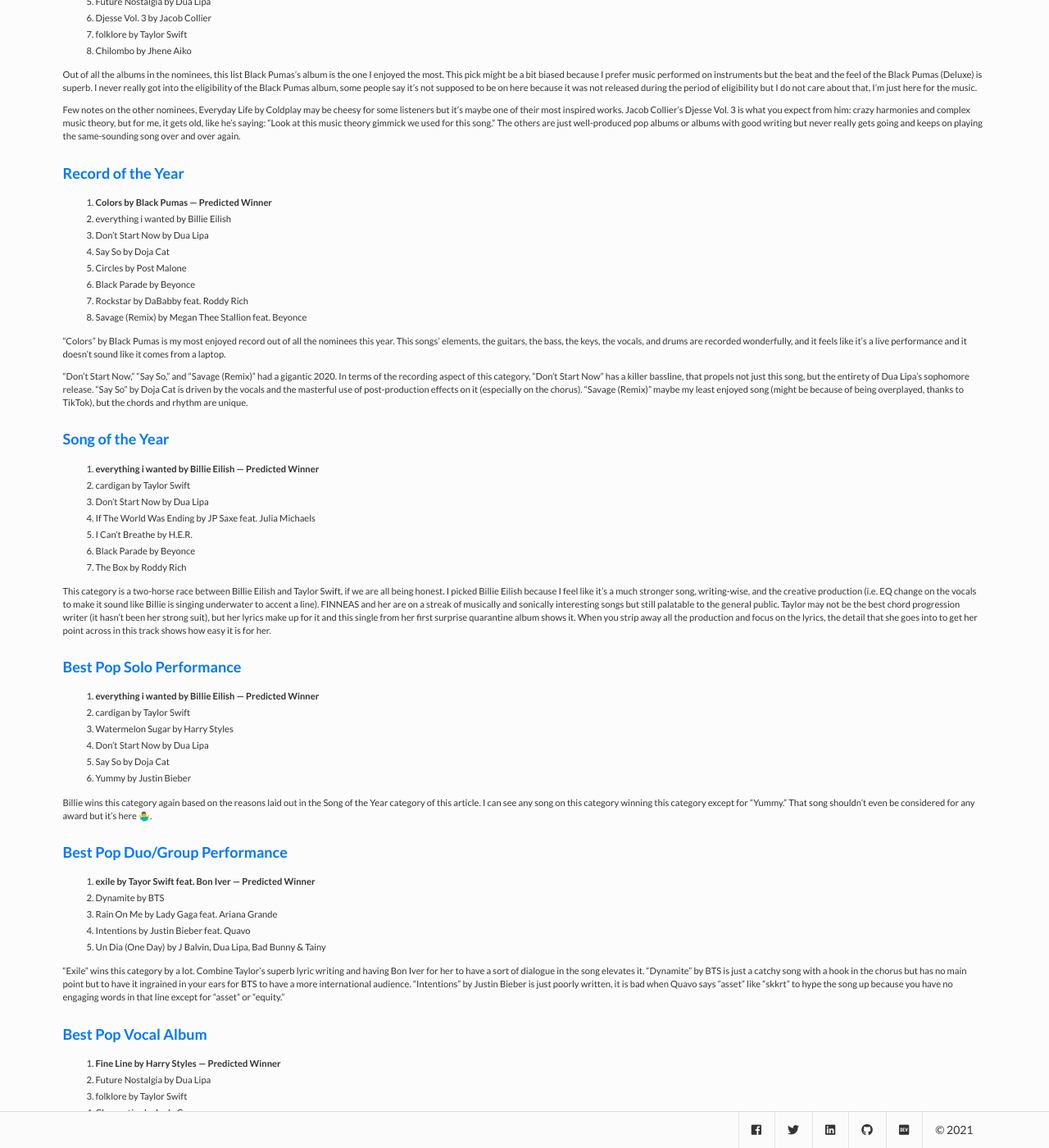
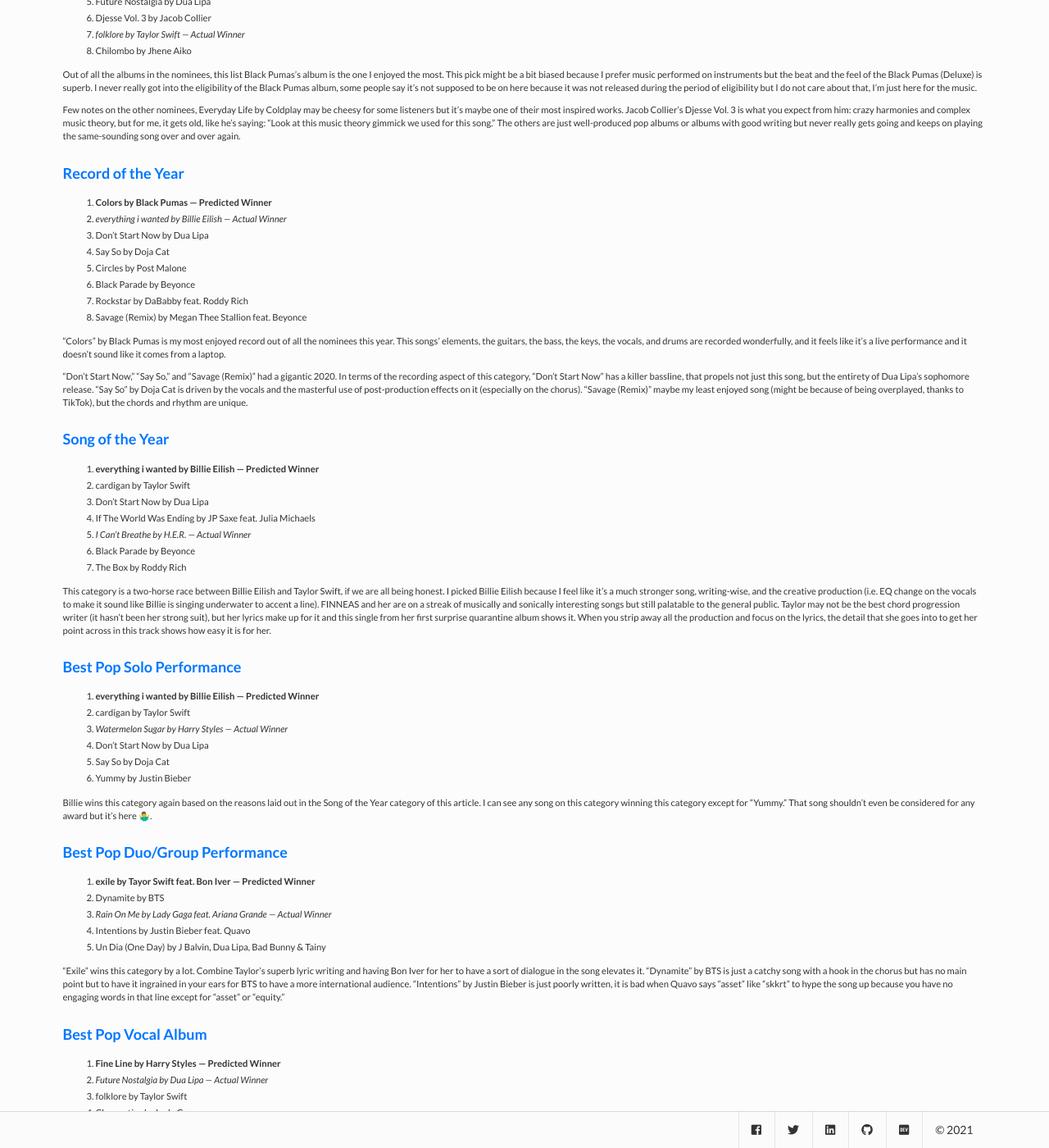
Before and after one commit to tripeersyou/francisoliverdev, a Jekyll site: the page built from _posts/2021-03-12-grammys-2021-predictions-for-pop-and-major-categories.md, in a window 1280 px wide and 1400 px high, scrolled down 389 px. Shown: the whole window at 82% size. Built offline with Jekyll 4.4.1, drawn with Linux system fonts in a browser that asks for light colours; nearby versions of some CDN libraries; a script that is not in the unit is left out; comment, search, counter and statistics services are not loaded; some of the changed text lies outside the part shown.

Commit message:
Update from Forestry.io foavancena@gmail.com updated _posts/2021-03-12-grammys-2021-predictions-for-pop-and-major-categories.md

```diff
--- a/_posts/2021-03-12-grammys-2021-predictions-for-pop-and-major-categories.md
+++ b/_posts/2021-03-12-grammys-2021-predictions-for-pop-and-major-categories.md
@@ -19,7 +19,7 @@
 4. Hollywood's Bleeding by Post Malone
 5. Future Nostalgia by Dua Lipa
 6. Djesse Vol. 3 by Jacob Collier
-7. folklore by Taylor Swift
+7. _folklore by Taylor Swift — Actual Winner_
 8. Chilombo by Jhene Aiko
 
 Out of all the albums in the nominees, this list Black Pumas's album is the one I enjoyed the most. This pick might be a bit biased because I prefer music performed on instruments but the beat and the feel of the Black Pumas (Deluxe) is superb. I never really got into the eligibility of the Black Pumas album, some people say it's not supposed to be on here because it was not released during the period of eligibility but I do not care about that, I'm just here for the music.
@@ -29,7 +29,7 @@
 ### Record of the Year
 
 1. **Colors by Black Pumas — Predicted Winner**
-2. everything i wanted by Billie Eilish
+2. _everything i wanted by Billie Eilish  — Actual Winner_
 3. Don't Start Now by Dua Lipa
 4. Say So by Doja Cat
 5. Circles by Post Malone
@@ -47,7 +47,7 @@
 2. cardigan by Taylor Swift
 3. Don't Start Now by Dua Lipa
 4. If The World Was Ending by JP Saxe feat. Julia Michaels
-5. I Can't Breathe by H.E.R.
+5. _I Can't Breathe by H.E.R.  — Actual Winner_
 6. Black Parade by Beyonce
 7. The Box by Roddy Rich
 
@@ -57,7 +57,7 @@
 
 1. **everything i wanted by Billie Eilish — Predicted Winner**
 2. cardigan by Taylor Swift
-3. Watermelon Sugar by Harry Styles
+3. _Watermelon Sugar by Harry Styles — Actual Winner_
 4. Don't Start Now by Dua Lipa
 5. Say So by Doja Cat
 6. Yummy by Justin Bieber
@@ -68,7 +68,7 @@
 
 1. **exile by Tayor Swift feat. Bon Iver — Predicted Winner**
 2. Dynamite by BTS
-3. Rain On Me by Lady Gaga feat. Ariana Grande
+3. _Rain On Me by Lady Gaga feat. Ariana Grande  — Actual Winner_
 4. Intentions by Justin Bieber feat. Quavo
 5. Un Dia (One Day) by J Balvin, Dua Lipa, Bad Bunny & Tainy
 
@@ -77,7 +77,7 @@
 ### Best Pop Vocal Album
 
 1. **Fine Line by Harry Styles — Predicted Winner**
-2. Future Nostalgia by Dua Lipa
+2. _Future Nostalgia by Dua Lipa  — Actual Winner_
 3. folklore by Taylor Swift
 4. Chromatica by Lady Gaga
 5. Changes by Justin Bieber
```
